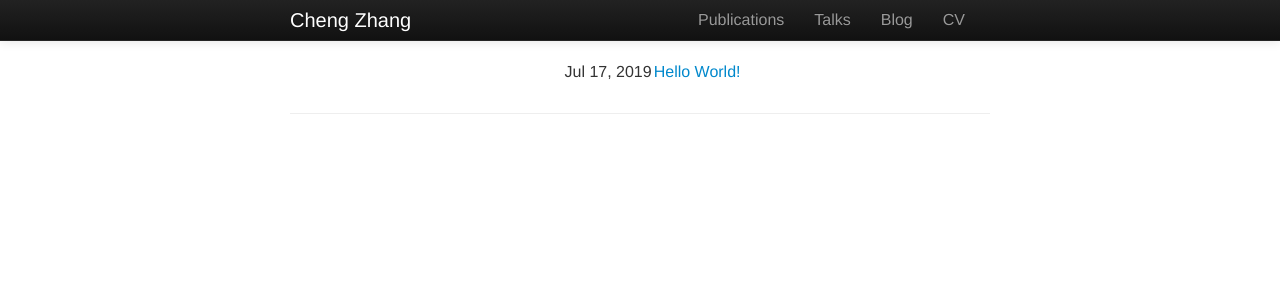
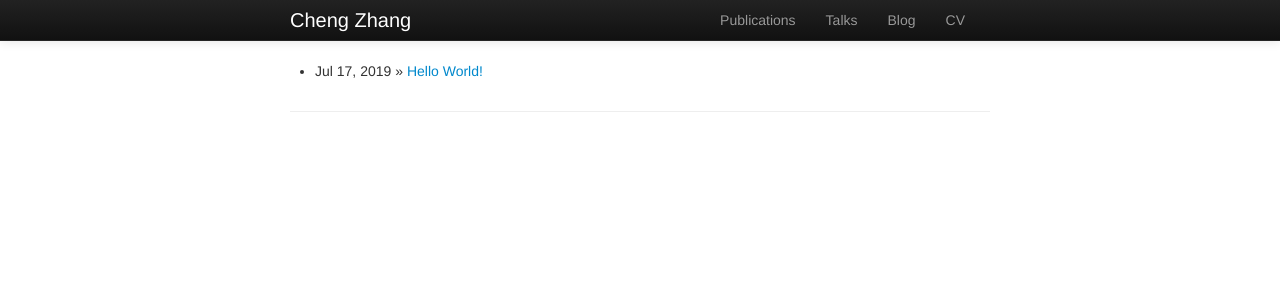
Before and after one commit to zcrabbit/zcrabbit.github.io, a Jekyll site: the page built from blog/index.html, in a window 1280 px wide. Shown: the top 300 px of the page. Built offline with Jekyll 4.4.1, drawn with Linux system fonts in a browser that asks for light colours.

Commit message:
Update index.html

```diff
--- a/blog/index.html
+++ b/blog/index.html
@@ -3,17 +3,17 @@ layout: default
 title: Blog
 ---
 
-<!-- <h1> {{ page.title }} </h1>
+<!-- <h1> {{ page.title }} </h1> -->
 <ul class="posts">
 	{% for post in site.posts %}
-	<li><span>{{ post.date | date: '%b %d, %Y'}}</span>
+	<li><span>{{ post.date | date: '%b %d, %Y'}}</span> »
 		<a href="{{ post.url }}" title="{{ post.title }}"> {{ post.title }} </a></li>
 	{% endfor %}
-</ul> -->
+</ul>
 
-<body style="font-size: 16px;">
+<!-- <body style="font-size: 16px;">
 
-<!-- <h1> {{ page.title }} </h1> -->
+<h1> {{ page.title }} </h1>
 <ul class="posts">
 	<table style="border: 0; margin: auto;">
 	    {% for post in site.posts %}
@@ -27,7 +27,7 @@ title: Blog
 	    </tr>
 	    {% endfor %}
 	</table>
-</ul>
+</ul> -->
 
 <!-- <div class="container" style="margin-top: 50px;">
     <div class="row">
@@ -50,4 +50,4 @@ title: Blog
     </div>
 </div> -->
 
-</body>
+<!-- </body> -->
```
